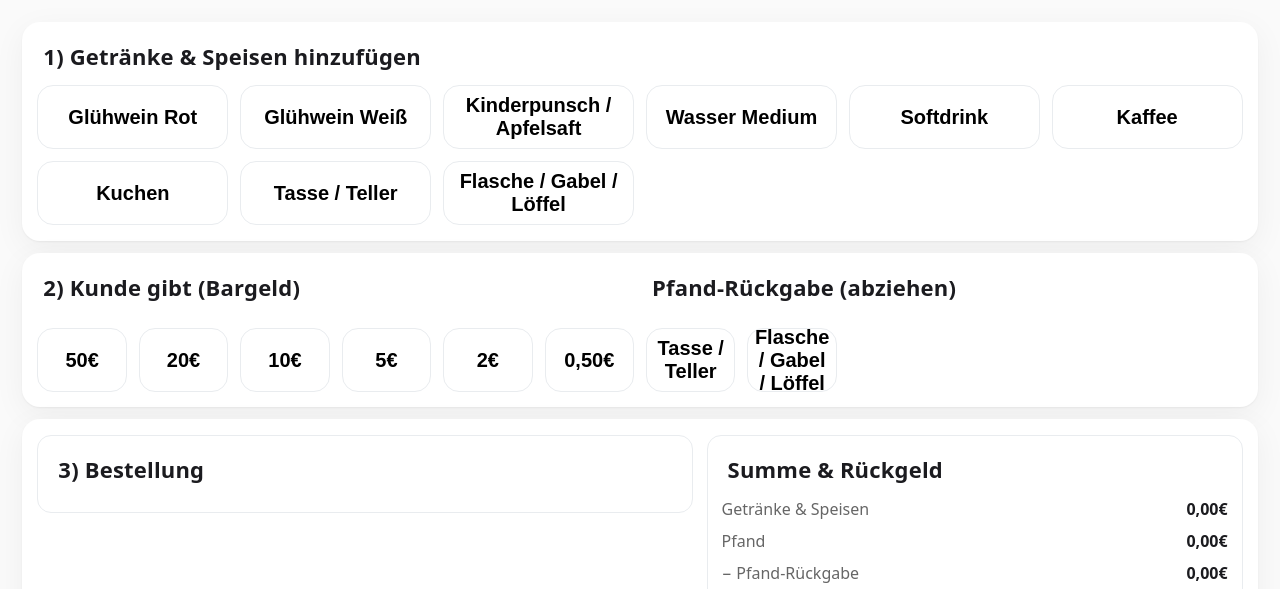
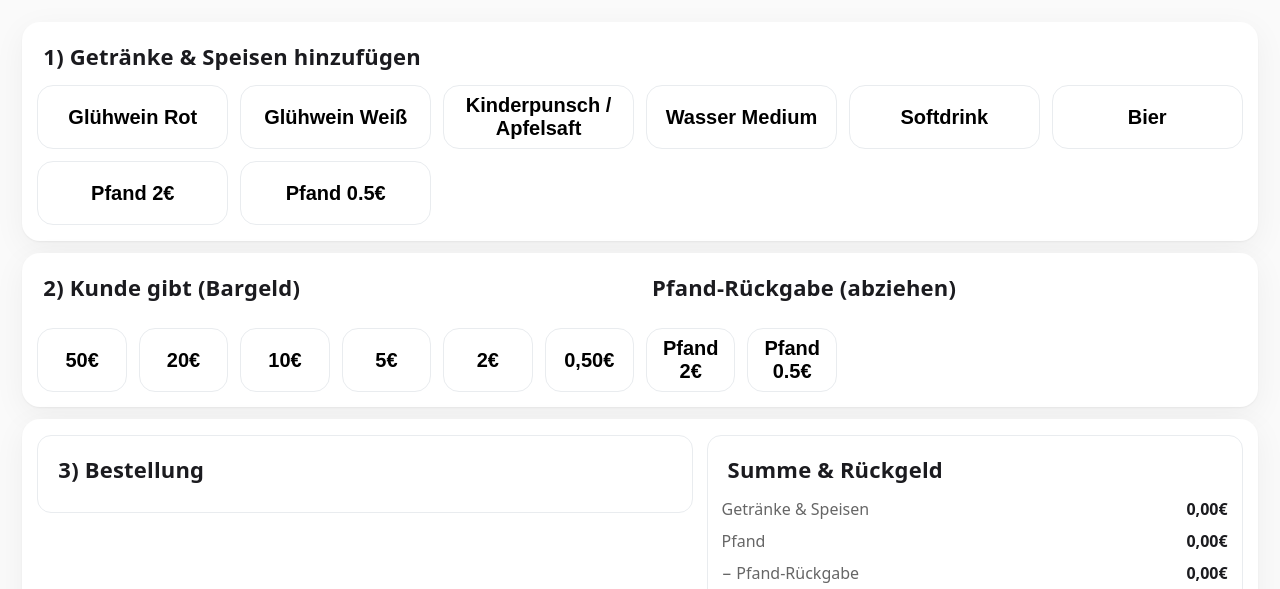
Before and after one commit to JanSteinhauer/FireFest, a plain HTML site: page index.html in a window 1280 px wide. Shown: the top 589 px of the page. Drawn offline with Linux system fonts and the light colour scheme.

Commit message:
updated prices

```diff
--- a/index.html
+++ b/index.html
@@ -114,8 +114,8 @@
         <div class="stack">
             <h2>Pfand-Rückgabe (abziehen)</h2>
             <div class="grid-buttons">
-                <button data-pfandret="2">Tasse / Teller</button>
-                <button data-pfandret="0.5">Flasche / Gabel / Löffel</button>
+                <button data-pfandret="2">Pfand 2€</button>
+                <button data-pfandret="0.5">Pfand 0.5€</button>
             </div>
         </div>
     </section>
@@ -154,8 +154,8 @@
         kinder:          { label: "Kinderpunsch / Apfelsaft",  price: 3.0, pfand: 0 },
         wasser_med:      { label: "Wasser Medium",             price: 2.5, pfand: 0 },
         soft:            { label: "Softdrink",                 price: 3.0, pfand: 0 },
-        kaffee:          { label: "Kaffee",                    price: 1.5, pfand: 0 },
-        kuchen:          { label: "Kuchen",                    price: 2.0, pfand: 0 },
+        kaffee:          { label: "Bier",                      price: 3.5, pfand: 0 },
+        // kuchen:          { label: "Kuchen",                    price: 2.0, pfand: 0 },
     };
 
     // Order state
@@ -216,12 +216,12 @@
 
         // Manual Pfand add buttons (Winter: 2,00 € & 0,50 €)
         const pf2 = document.createElement('button');
-        pf2.textContent = 'Tasse / Teller';
+        pf2.textContent = 'Pfand 2€';
         pf2.addEventListener('click', ()=> addPfandManual(+2));
         addLongPress(pf2, ()=> addPfandManual(-2));
 
         const pf050 = document.createElement('button');
-        pf050.textContent = 'Flasche / Gabel / Löffel';
+        pf050.textContent = 'Pfand 0.5€';
         pf050.addEventListener('click', ()=> addPfandManual(+0.5));
         addLongPress(pf050, ()=> addPfandManual(-0.5));
 
```
